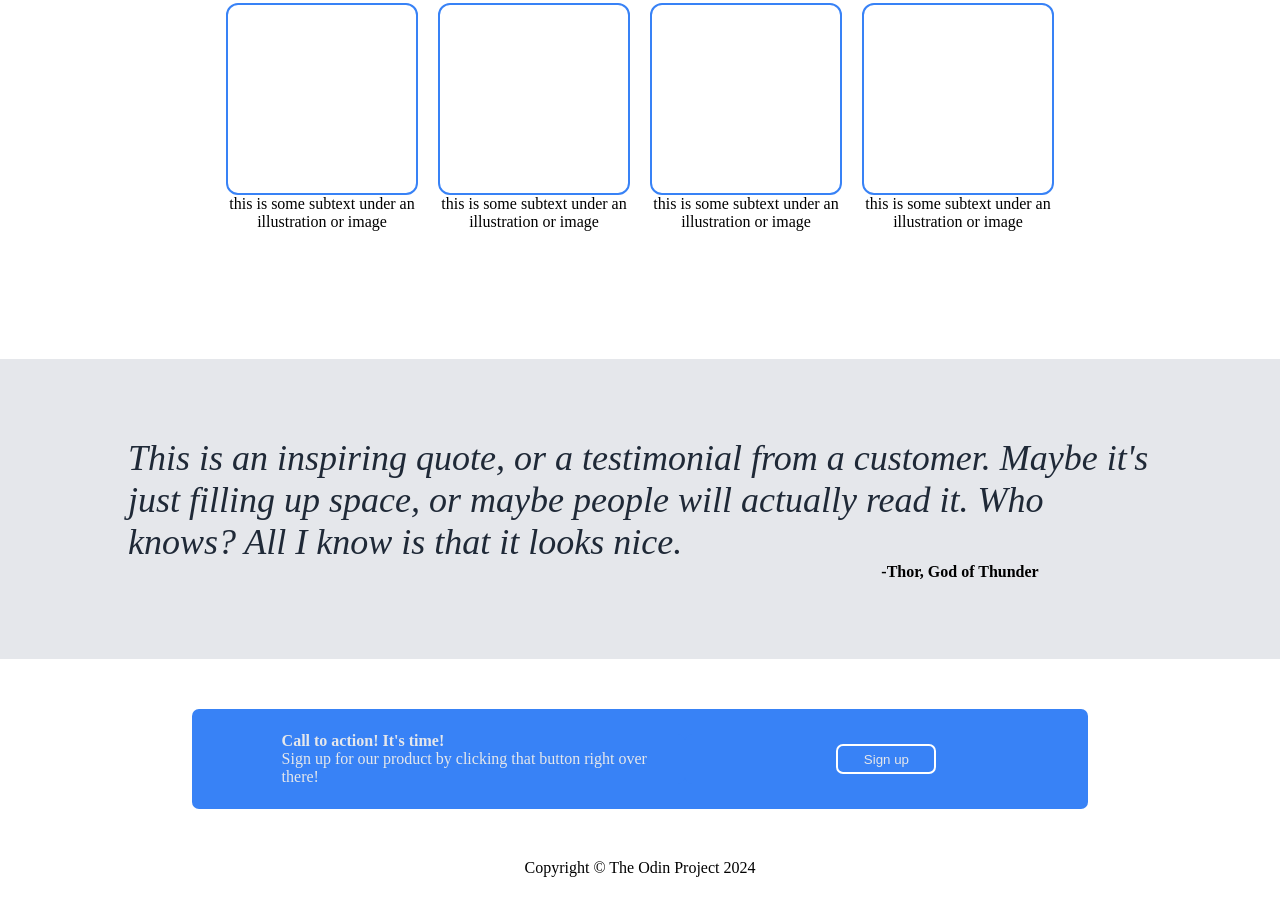
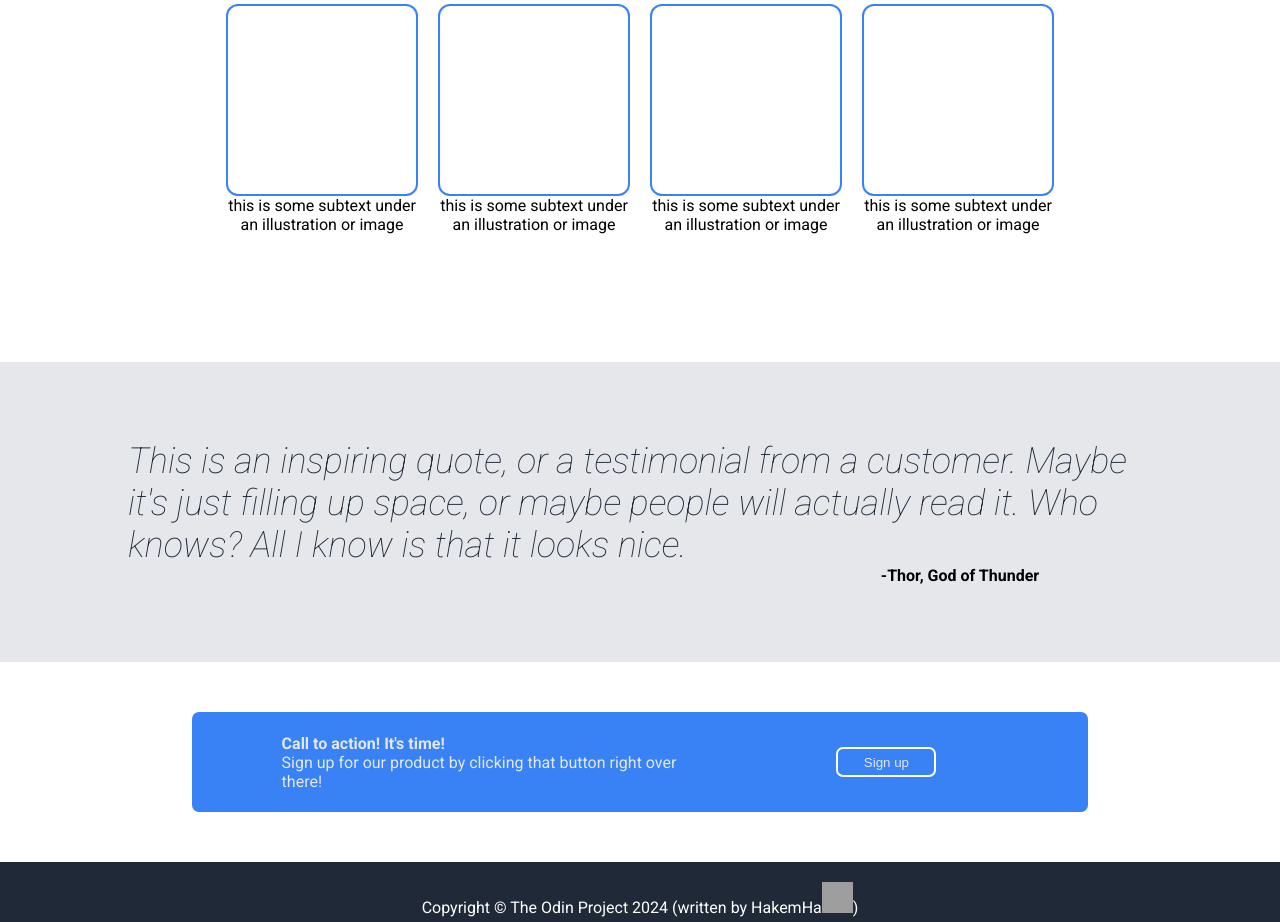
Before and after one commit to HakemHa/odin-landing-page, a plain HTML site: page index.html in a window 1280 px wide. Shown: the part 458-1380 px from the top of the page. Before the commit the page ends 1335 px from the top, so only its background shows below. Drawn offline with Linux system fonts and the light colour scheme; grey boxes are pictures that could not be loaded.

Commit message:
Added style to footer
In addition added gitHub link

```diff
--- a/index.html
+++ b/index.html
@@ -6,6 +6,9 @@
     <title>odin-landing-page</title>
     <link rel="stylesheet" href="style.css">
     <link rel="shortcut icon" href="https://www.theodinproject.com/mstile-310x310.png" type="image/x-icon">
+    <link rel="preconnect" href="https://fonts.googleapis.com">
+<link rel="preconnect" href="https://fonts.gstatic.com" crossorigin>
+<link href="https://fonts.googleapis.com/css2?family=Roboto:ital,wght@0,100;0,300;0,400;0,500;0,700;0,900;1,100;1,300;1,400;1,500;1,700;1,900&display=swap" rel="stylesheet">
 </head>
 <body>
     <div id="up">
@@ -42,6 +45,6 @@
             <div><button>Sign up</button></div>
         </div>
     </div>
-    <footer>Copyright &copy The Odin Project 2024</footer>
+    <footer>Copyright &copy The Odin Project 2024 (written by <a href="https://github.com/HakemHa" target="_blank">HakemHa<img src="https://www.svgrepo.com/show/445786/github.svg" alt=" Github"></a>)</footer>
 </body>
 </html>
--- a/style.css
+++ b/style.css
@@ -27,6 +27,7 @@ body {
     display: flex;
     flex-direction: column;
     align-items: center;
+    font-family: 'Roboto', sans-serif;
 }
 #up {
     width: 100%;
@@ -86,6 +87,7 @@ body {
 #main .text h1 {
     color: #f9faf8;
     width: 50%;
+    font-weight: 900;
 }
 #main .text p {
     width: 85%;
@@ -108,6 +110,10 @@ button {
     align-items: center;
     margin-top: 5%;
     gap: 20px;
+}
+
+#info h2 {
+    font-weight: 900;
 }
 
 #squares {
@@ -182,3 +188,27 @@ button {
 #action button {
     border: 2px solid #fff;
 }
+
+footer {
+    width: 100%;
+    height: 60px;
+    background: #1f2937;
+    color: #fff;
+    text-align: center;
+    padding: 20px;
+}
+
+a {
+    text-decoration: none;
+    color: inherit;
+    display: inline;
+}
+
+a:hover {
+    color: #3882f6;
+}
+
+img {
+    width: 2.5%;
+    aspect-ratio: 1;
+}
```
